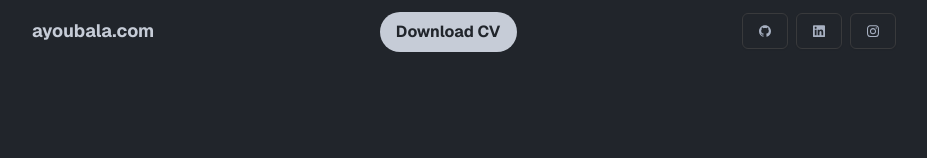
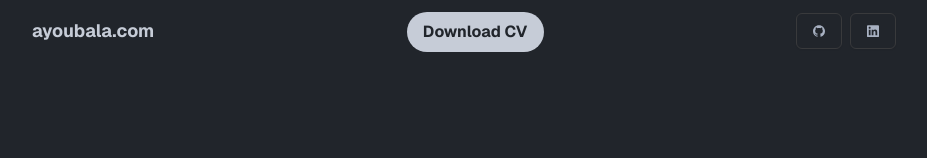
Before and after one commit to AyoubProjects28/portfolio, a Next.js app: page / in a window 1280 px wide. Shown: the top 158 px of the page, without its empty margins (176-1103 px from the left). Built offline with nearby package versions, Linux system fonts and the light colour scheme; a web font is replaced by a local one.

Commit message:
IG button removed, not professionnal, but component Icon remaining

```diff
--- a/app/components/Header.tsx
+++ b/app/components/Header.tsx
@@ -30,9 +30,6 @@ export const Header = () => {
                     <Link href="https://www.linkedin.com/in/ayoub-ala-569094156" className={cn(buttonVariants({ variant: "outline" }))}>
                         <LinkedinIcon size={12} className="text-foreground"/>
                     </Link>
-                    <Link href="https://www.instagram.com/ayoobdrx28/" className={cn(buttonVariants({ variant: "outline" }))}>
-                        <InstagramIcon size={12} className="text-foreground"/>
-                    </Link>
                 </ul>
             </Section>
         </header>
```
